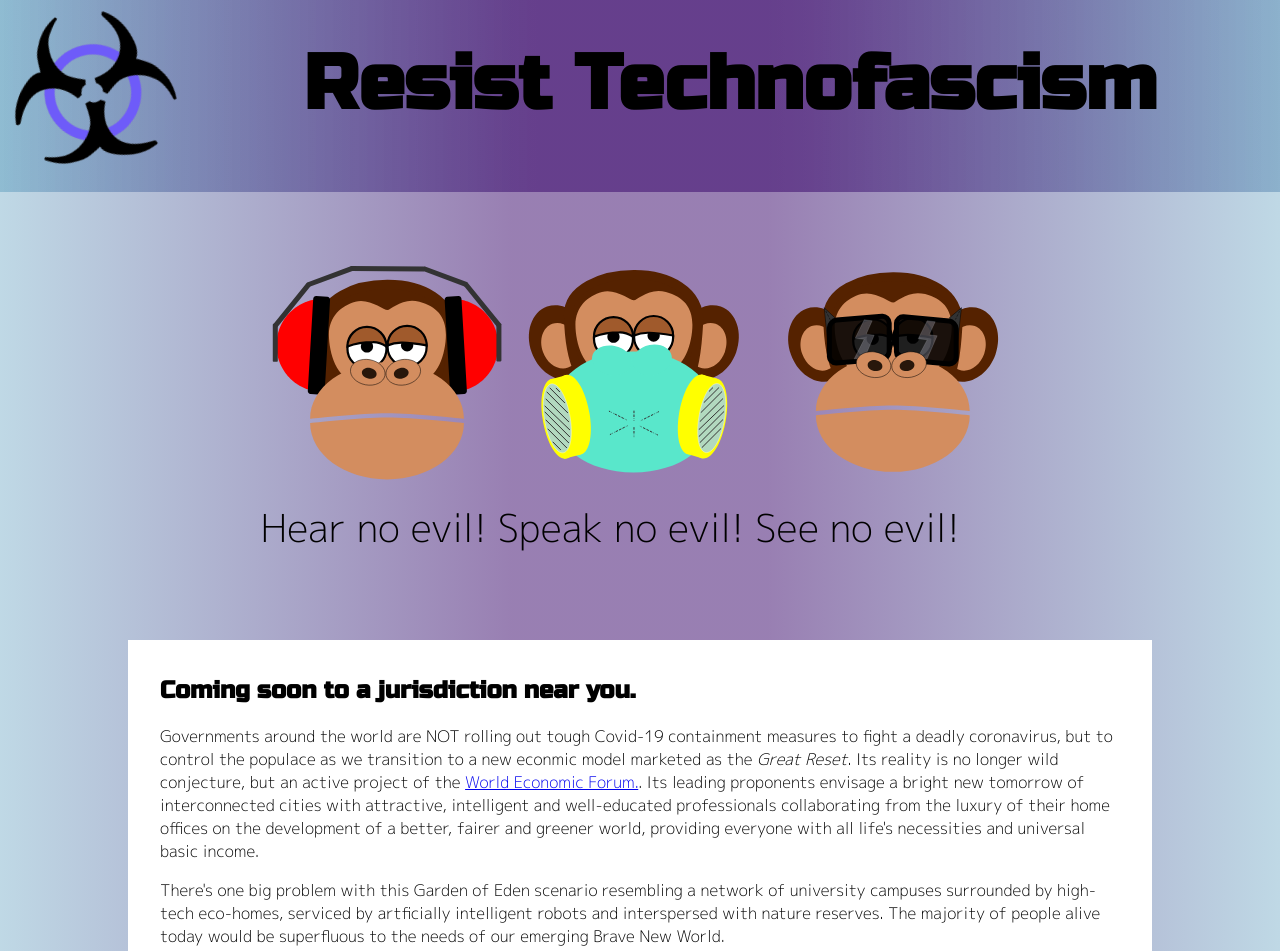
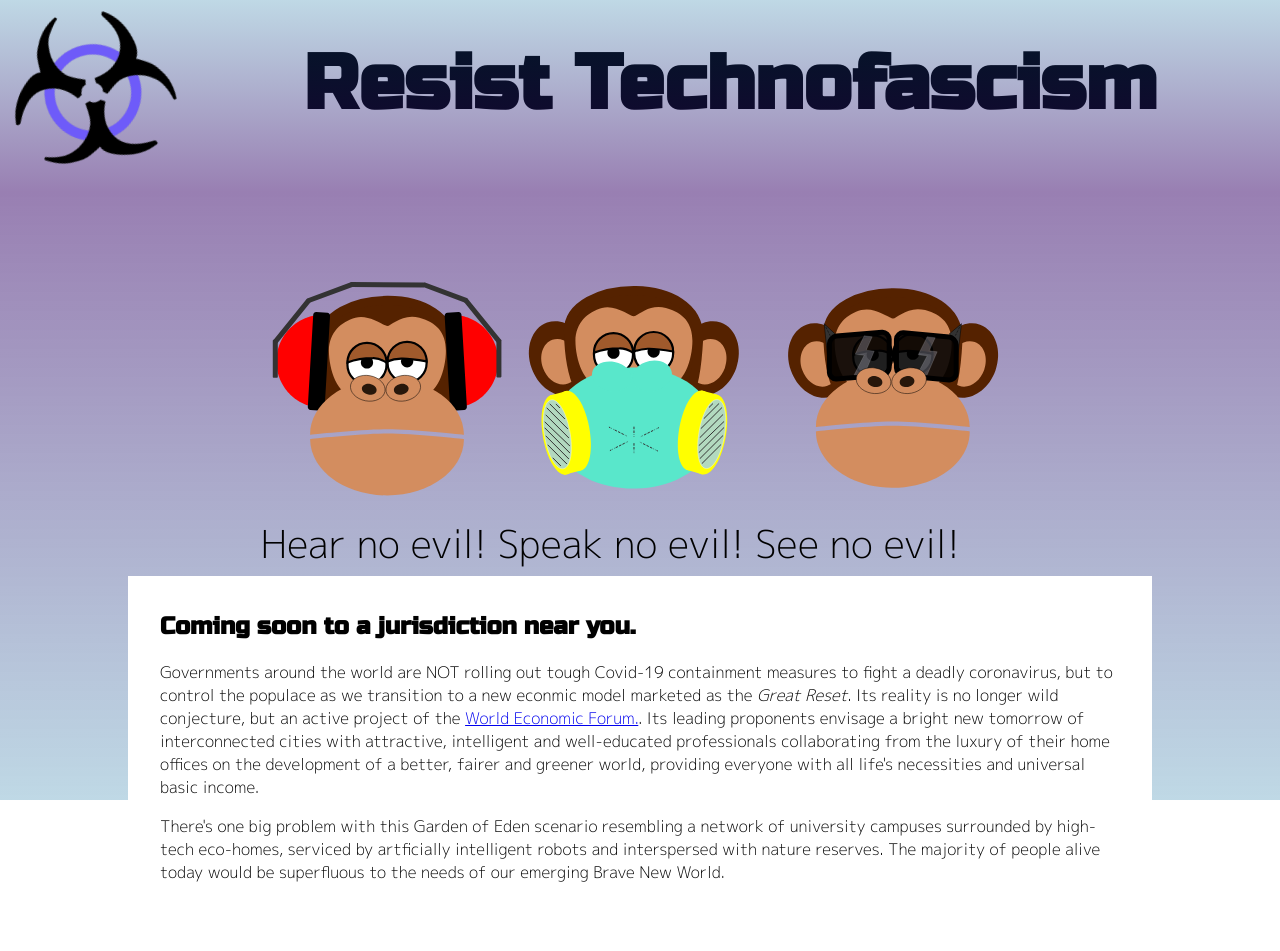
Before and after one commit to neilg63/resist-technofascism, a plain HTML site: page index.html in a window 1280 px wide. Shown: the top 951 px of the page. Drawn offline with Linux system fonts and the light colour scheme.

Commit message:
minor tweaks

```diff
--- a/index.html
+++ b/index.html
@@ -45,16 +45,43 @@
         margin: 0 auto;
         padding: 0;
       }
+      .main-bg,
+      header.top-header .bg {
+        background-color: rgba(0, 0, 255, 0.125);
+      }
+      .main-bg {
+        background: linear-gradient(
+          180deg,
+          rgba(51, 0, 102, 0.5) 0%,
+          rgba(0, 102, 153, 0.25) 100%
+        );
+      }
+      header.top-header .bg {
+        background: linear-gradient(
+          180deg,
+          rgba(0, 102, 153, 0.25) 0%,
+          rgba(51, 0, 102, 0.5) 100%
+        );
+      }
       body,
       header.top-header {
-        background-color: rgba(0, 0, 255, 0.125);
-        background: linear-gradient(
-          90deg,
-          rgba(0, 102, 153, 0.25) 0%,
-          rgba(51, 0, 102, 0.5) 40%,
-          rgba(51, 0, 102, 0.5) 60%,
-          rgba(0, 102, 153, 0.25) 100%
-        );
+        background-color: white;
+      }
+
+      .main-bg,
+      header.top-header .bg {
+        left: 0;
+        right: 0;
+        bottom: 0;
+      }
+
+      .main-bg {
+        position: fixed;
+        top: 15vmax;
+      }
+      header.top-header .bg {
+        position: absolute;
+        top: 0;
       }
 
       h1,
@@ -82,7 +109,7 @@
       }
 
       #main {
-        margin: 0 auto;
+        margin: 7.5vmax auto 0 auto;
         z-index: 1;
       }
 
@@ -121,7 +148,7 @@
         display: grid;
         justify-content: center;
         align-items: center;
-        min-height: 100vh;
+        min-height: calc(100vh - 12.5vmax);
         margin: 0 auto;
       }
       .top-header h1 {
@@ -166,7 +193,9 @@
   </head>
   <body>
     <main id="main">
+      <div class="main-bg"></div>
       <header class="top-header">
+        <div class="bg"></div>
         <figure id="logo"></figure>
         <h1>Resist Technofascism</h1>
       </header>
```
